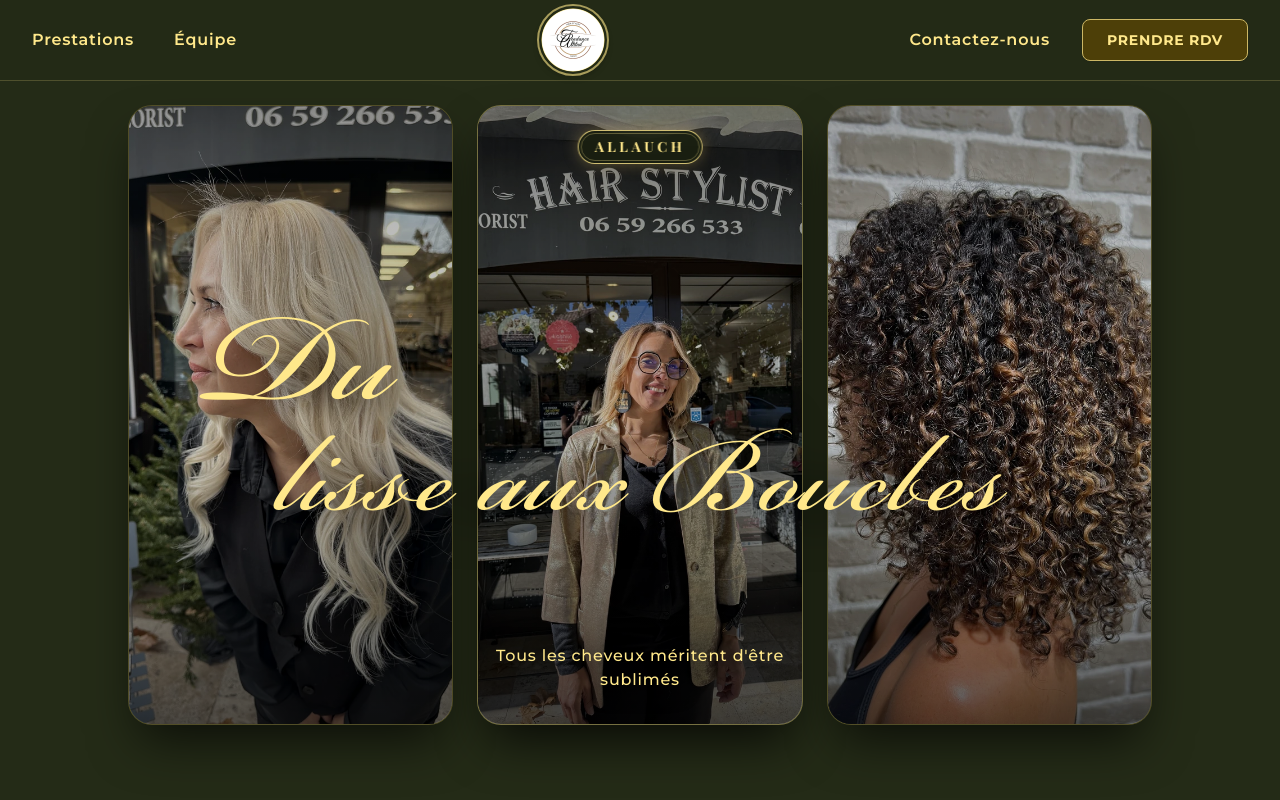
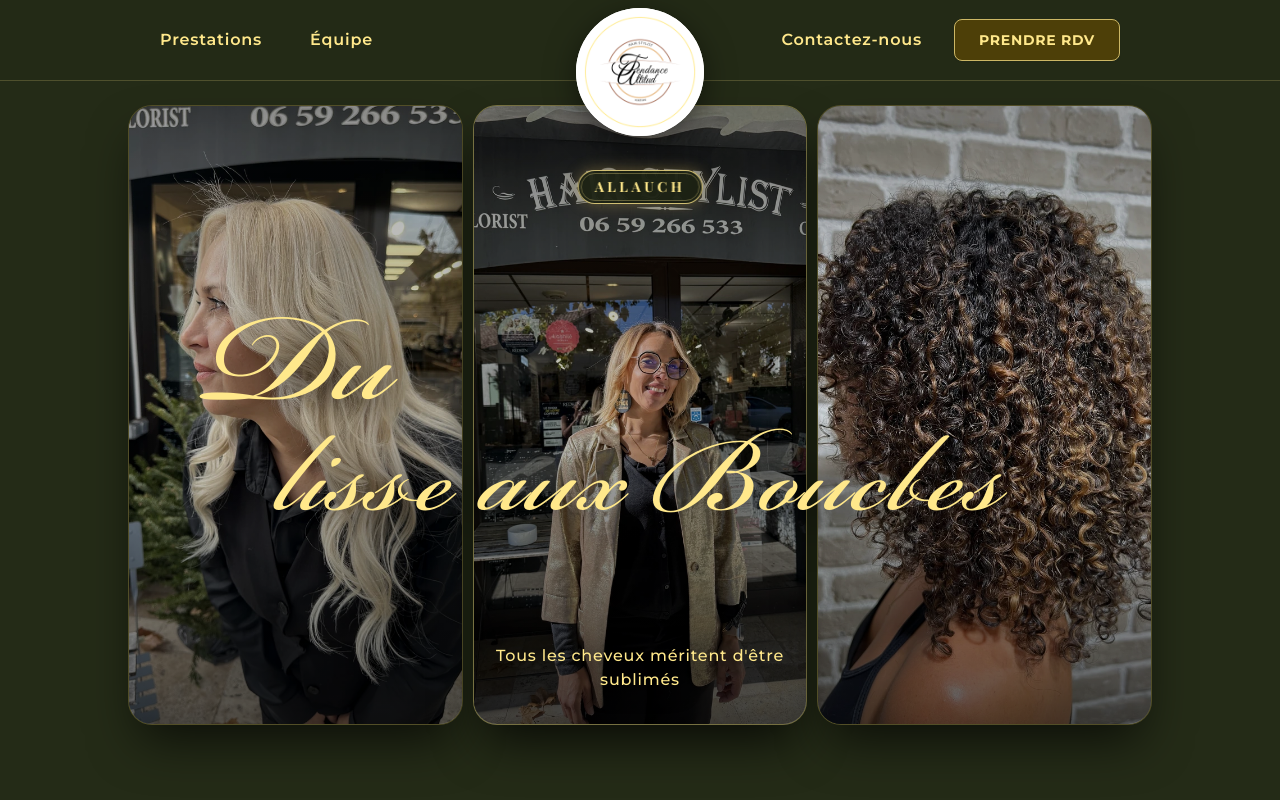
Before and after one commit to Christophe03/tendance-attitud, a Next.js app: page / in a window 1280 px wide. Shown: the top 800 px of the page. Built offline with nearby package versions, Linux system fonts and the light colour scheme; a web font is replaced by a local one.

Commit message:
style(header): enlarge logo badge with hero card overlap and reduce image spacing

```diff
--- a/src/components/home/HeroSection.tsx
+++ b/src/components/home/HeroSection.tsx
@@ -13,7 +13,7 @@ export default function HeroSection() {
     >
       <div className="relative mx-auto max-w-5xl">
         {/* Triptych Grid: 3 vertical cards */}
-        <div className="grid grid-cols-3 gap-2 sm:gap-4 md:gap-6 items-stretch">
+        <div className="grid grid-cols-3 gap-1.5 sm:gap-2 md:gap-2.5 items-stretch">
           {/* Card 1: Left - Smooth blonde hair waves */}
           <motion.div
             initial={{ opacity: 0, y: 20 }}
@@ -52,7 +52,7 @@ export default function HeroSection() {
             <div className="absolute inset-0 bg-gradient-to-t from-black/75 via-black/20 to-black/40 pointer-events-none" />
 
             {/* Circular badge on center photo: Allauch */}
-            <div className="absolute top-3 sm:top-5 md:top-6 left-1/2 -translate-x-1/2 z-20 pointer-events-auto">
+            <div className="absolute top-12 sm:top-14 md:top-16 left-1/2 -translate-x-1/2 z-20 pointer-events-auto">
               <div className="relative inline-flex items-center justify-center px-3 py-1 sm:px-4 sm:py-1.5 rounded-full border border-gold-400/80 bg-olive-900/85 backdrop-blur-md shadow-[0_0_15px_rgba(229,195,104,0.35)]">
                 <div className="absolute inset-0.5 rounded-full border border-gold-400/30 pointer-events-none" />
                 <span className="text-[10px] sm:text-xs md:text-sm font-serif tracking-[0.25em] text-[#FFE88B] uppercase font-bold">
--- a/src/components/layout/Header.tsx
+++ b/src/components/layout/Header.tsx
@@ -16,10 +16,10 @@ export default function Header() {
 
   return (
     <header className="sticky top-0 z-50 bg-[#242B17]/95 backdrop-blur-md border-b border-[#FFE88B]/20 transition-all duration-300">
-      <div className="max-w-7xl mx-auto px-4 sm:px-6 lg:px-8">
-        <div className="flex items-center justify-between h-20">
+      <div className="max-w-5xl mx-auto px-4 sm:px-6 lg:px-8">
+        <div className="relative flex items-center justify-between h-20">
           {/* Desktop Left Nav */}
-          <nav className="hidden md:flex items-center space-x-10">
+          <nav className="hidden md:flex items-center space-x-8 lg:space-x-12">
             <a
               href="#prestations"
               className="text-base font-semibold tracking-wider text-[#FFE88B] hover:text-white transition-colors"
@@ -34,21 +34,23 @@ export default function Header() {
             </a>
           </nav>
 
-          {/* Center Logo */}
-          <div className="flex-shrink-0 flex items-center justify-center">
+          {/* Center Logo - enlarged & overlapping center hero card */}
+          <div className="absolute left-1/2 -translate-x-1/2 top-2 sm:top-2 md:top-2 z-50">
             <Link
               href="/"
-              className="group relative flex items-center justify-center p-0.5 rounded-full border-2 border-[#FFE88B]/60 hover:border-[#FFE88B] shadow-md transition-all duration-300 hover:scale-105"
+              className="group relative flex items-center justify-center rounded-full bg-white shadow-[0_8px_30px_rgba(0,0,0,0.5)] transition-all duration-300 hover:scale-105"
               aria-label="Retour à l'accueil Salon Tendance Attitud"
             >
-              <Image
-                src="/images/logo.png"
-                alt="Logo Salon Tendance Attitud Allauch"
-                width={64}
-                height={64}
-                className="w-13 h-13 md:w-16 md:h-16 rounded-full object-cover"
-                priority
-              />
+              <div className="w-22 h-22 sm:w-26 sm:h-26 md:w-32 md:h-32 rounded-full overflow-hidden p-1.5 sm:p-2 bg-white flex items-center justify-center">
+                <Image
+                  src="/images/logo.png"
+                  alt="Logo Salon Tendance Attitud Allauch"
+                  width={140}
+                  height={140}
+                  className="w-full h-full object-contain"
+                  priority
+                />
+              </div>
             </Link>
           </div>
 
@@ -73,7 +75,7 @@ export default function Header() {
           </div>
 
           {/* Mobile Phone & Hamburger */}
-          <div className="flex items-center space-x-3 md:hidden">
+          <div className="flex items-center space-x-3 md:hidden ml-auto">
             <a
               href={`tel:${SALON_INFO.phoneRaw}`}
               className="p-2.5 text-[#FFE88B] hover:text-white rounded-full border border-[#FFE88B]/40 hover:border-[#FFE88B] transition-colors"
```
